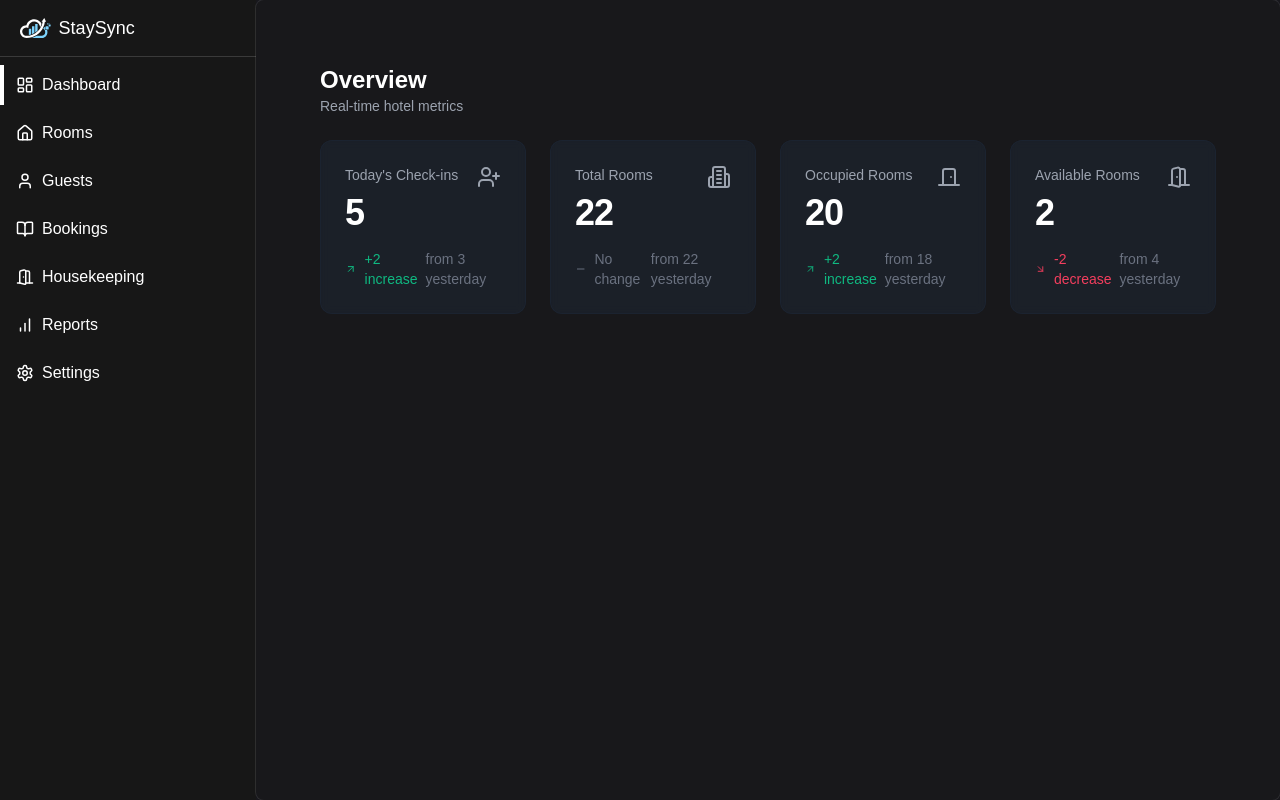
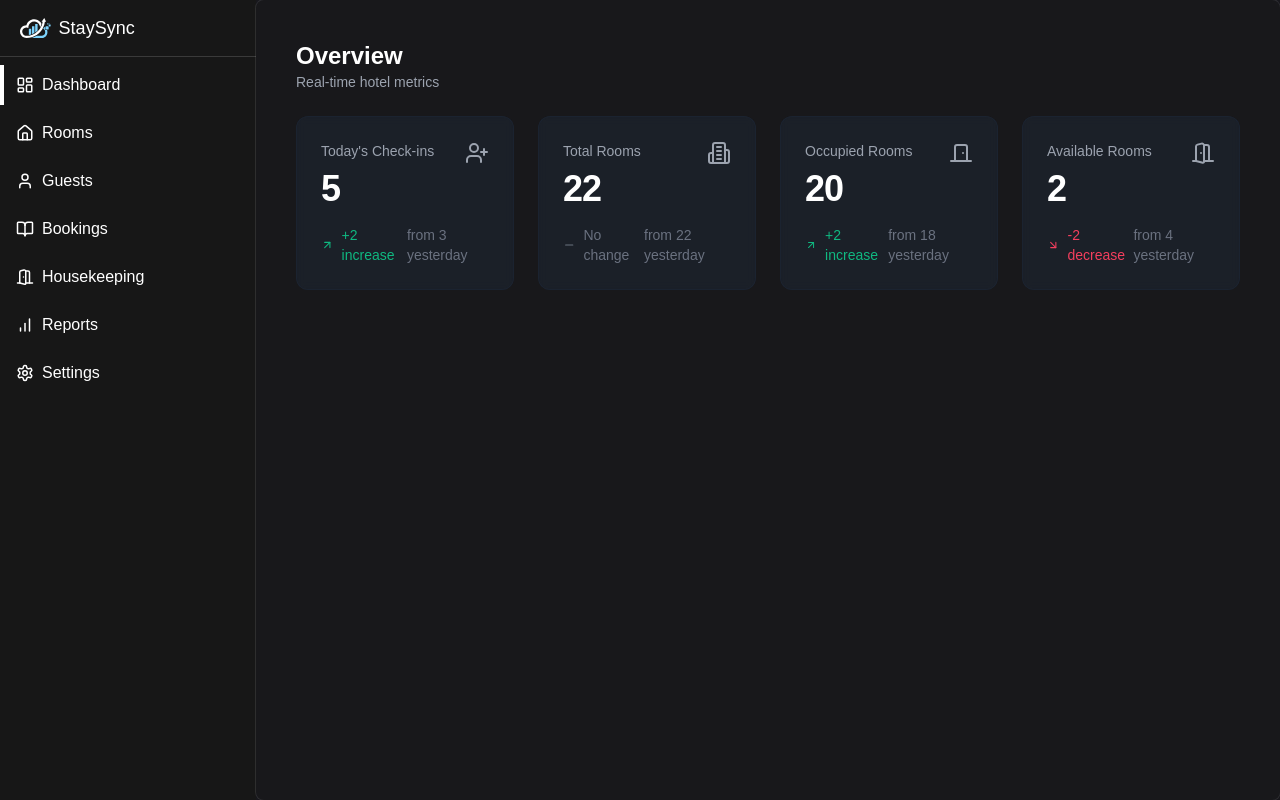
Before and after one commit to pateldeep1217/motel-management-system, a Next.js app: page / in a window 1280 px wide. Built offline with nearby package versions, Linux system fonts and the light colour scheme; no server answers.

Commit message:
remove padding

```diff
--- a/features/auth/components/DashboardOverview.tsx
+++ b/features/auth/components/DashboardOverview.tsx
@@ -38,7 +38,7 @@
   ];
 
   return (
-    <div className="p-6 space-y-6">
+    <div className=" space-y-6">
       <div>
         <h2 className="text-2xl font-semibold text-white">Overview</h2>
         <p className="text-gray-400 text-sm">Real-time hotel metrics</p>
```
